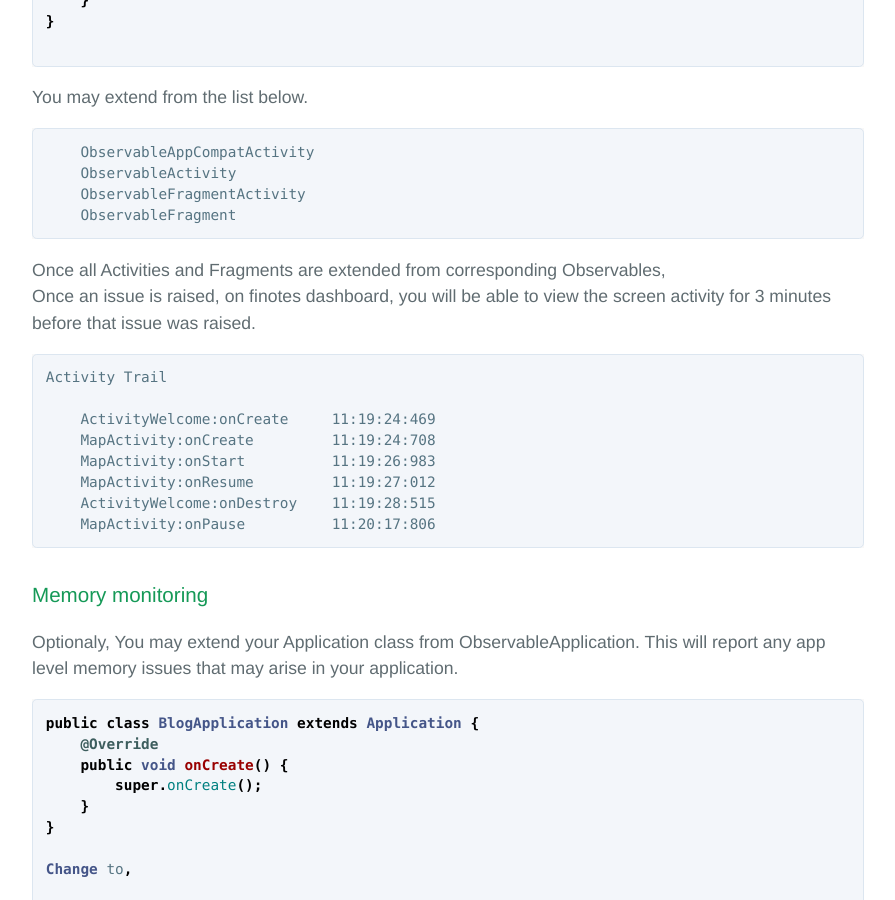
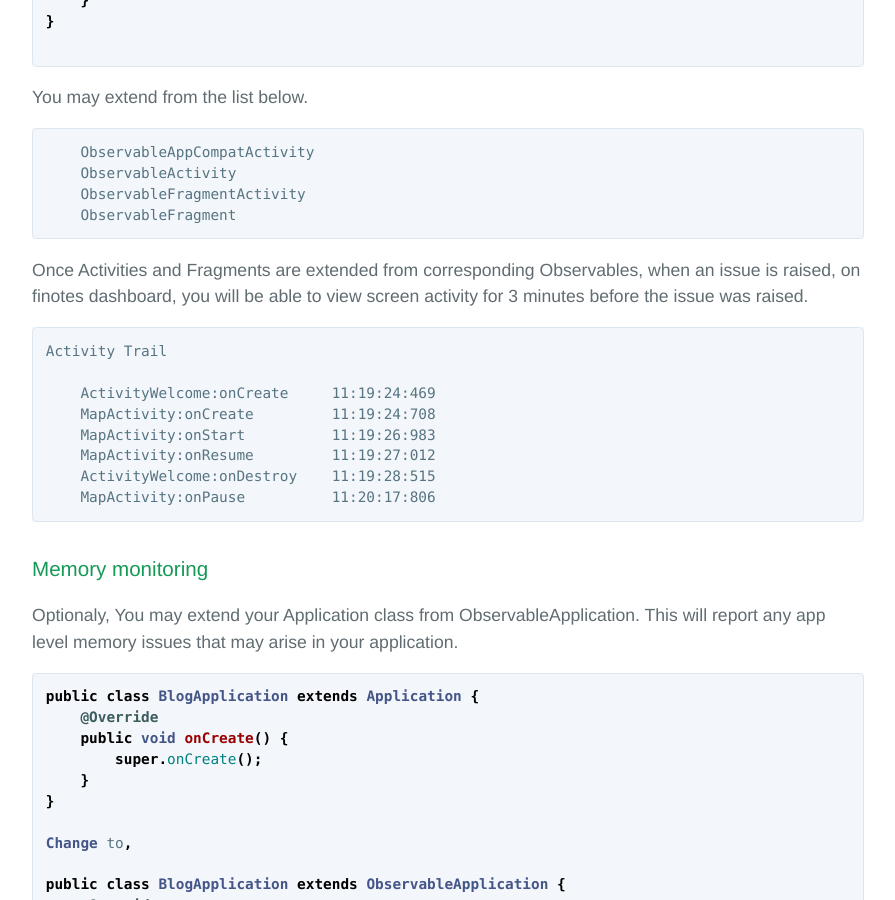
Before and after one commit to finotes/finotes.github.io, a Jekyll site: the page built from _posts/2018-01-19-android-java-docs.md, in a window 1280 px wide and 900 px high, scrolled down 4981 px. Shown: the whole window, without its empty margins (192-1087 px from the left). Built offline with Jekyll 4.4.1, drawn with Linux system fonts in a browser that asks for light colours; some web fonts are replaced.

Commit message:
Update 2018-01-19-android-java-docs.md

````diff
--- a/_posts/2018-01-19-android-java-docs.md
+++ b/_posts/2018-01-19-android-java-docs.md
@@ -201,8 +201,7 @@ You may extend from the list below.
     ObservableFragmentActivity
     ObservableFragment
 ```
-Once all Activities and Fragments are extended from corresponding Observables,
-Once an issue is raised, on finotes dashboard, you will be able to view the screen activity for 3 minutes before that issue was raised.
+Once Activities and Fragments are extended from corresponding Observables, when an issue is raised, on finotes dashboard, you will be able to view screen activity for 3 minutes before the issue was raised.
 ```
 Activity Trail
 
````
